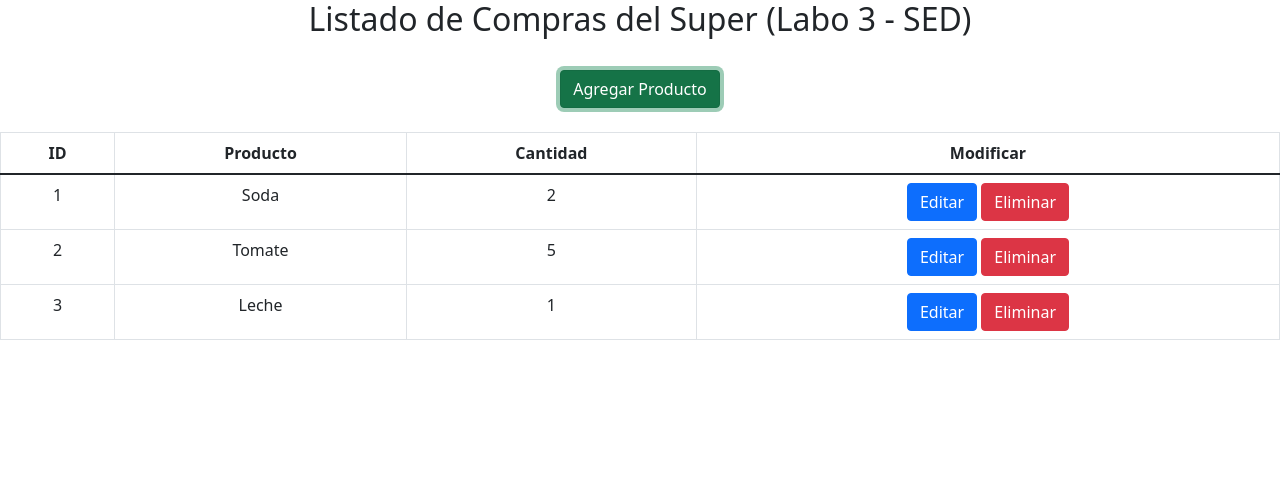
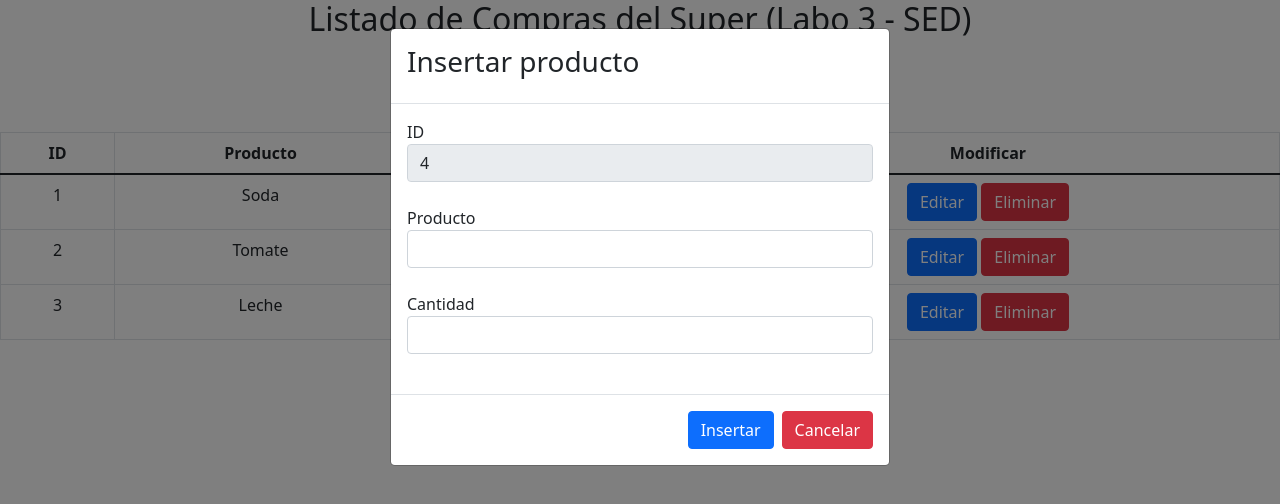
Before and after one commit to Guzmance/crud0, a React (Create React App) app in the folder crud-sed/: page / in a window 1280 px wide. Both pictures are taken after a click on the button "Agregar Producto". Shown: the top 504 px of the page. Built offline with nearby package versions, Linux system fonts and the light colour scheme.

Commit message:
Add Product
Add: Insert a Product into the DB with a modal

```diff
--- a/crud-sed/src/App.js
+++ b/crud-sed/src/App.js
@@ -25,9 +25,9 @@ function App() {
   });
 
   const seleccionProducto=(elemento, caso)=>{
-    setProductoSeleccionado(elemento);
-    (caso==='Editar')?setModalEditar(true):setModalEliminar(true)
-    }
+setProductoSeleccionado(elemento);
+(caso==='Editar')?setModalEditar(true):setModalEliminar(true)
+  }
 
   const handleChange=e=>{
     const {name, value}=e.target;
@@ -54,13 +54,25 @@ function App() {
     setModalEliminar(false);
   }
 
+  const abrirModalInsertar=()=>{
+    setProductoSeleccionado(null);
+    setModalInsertar(true);
+  }
+
+  const insertar =()=>{
+    var valorInsertar=productoSeleccionado;
+    valorInsertar.id=data[data.length-1].id+1;
+    var dataNueva = data;
+    dataNueva.push(valorInsertar);
+    setData(dataNueva);
+    setModalInsertar(false);
+  }
 
   return (
-
     <div className="App">
       <h2>Listado de Compras del Super (Labo 3 - SED)</h2>
       <br />
-    <button className="btn btn-success" >Agregar Producto</button>
+    <button className="btn btn-success" onClick={()=>abrirModalInsertar()}>Agregar Producto</button>
     <br /><br />
       <table className="table table-bordered">
         <thead>
@@ -78,7 +90,7 @@ function App() {
               <td>{elemento.Producto}</td>
               <td>{elemento.Cantidad}</td>
               <td><button className="btn btn-primary" onClick={()=>seleccionProducto(elemento, 'Editar')}>Editar</button> {"   "}
-              <button className="btn btn-danger" onClick={()=>seleccionProducto(elemento, 'Eliminar')} >Eliminar</button></td>
+              <button className="btn btn-danger" onClick={()=>seleccionProducto(elemento, 'Eliminar')}>Eliminar</button></td>
             </tr>
           ))
           }
@@ -140,10 +152,10 @@ function App() {
 
       <Modal isOpen={modalEliminar}>
         <ModalBody>
-        ¿Estás seguro que deseas eliminar el producto "{productoSeleccionado && productoSeleccionado.Producto}"?
+          ¿Estás seguro que deseas eliminar el producto "{productoSeleccionado && productoSeleccionado.Producto}"?
         </ModalBody>
         <ModalFooter>
-          <button className="btn btn-danger" onClick={()=>eliminar()} >
+          <button className="btn btn-danger" onClick={()=>eliminar()}>
             Sí
           </button>
           <button
@@ -156,7 +168,7 @@ function App() {
       </Modal>
 
 
-        <Modal>
+        <Modal isOpen={modalInsertar}>
         <ModalHeader>
           <div>
             <h3>Insertar producto</h3>
@@ -170,6 +182,7 @@ function App() {
               readOnly
               type="text"
               name="id"
+              value={data[data.length-1].id+1}
             />
             <br />
 
@@ -196,11 +209,12 @@ function App() {
         </ModalBody>
         <ModalFooter>
           <button className="btn btn-primary"
-          >
+          onClick={()=>insertar()}>
             Insertar
           </button>
           <button
             className="btn btn-danger"
+            onClick={()=>setModalInsertar(false)}
           >
             Cancelar
           </button>
```
